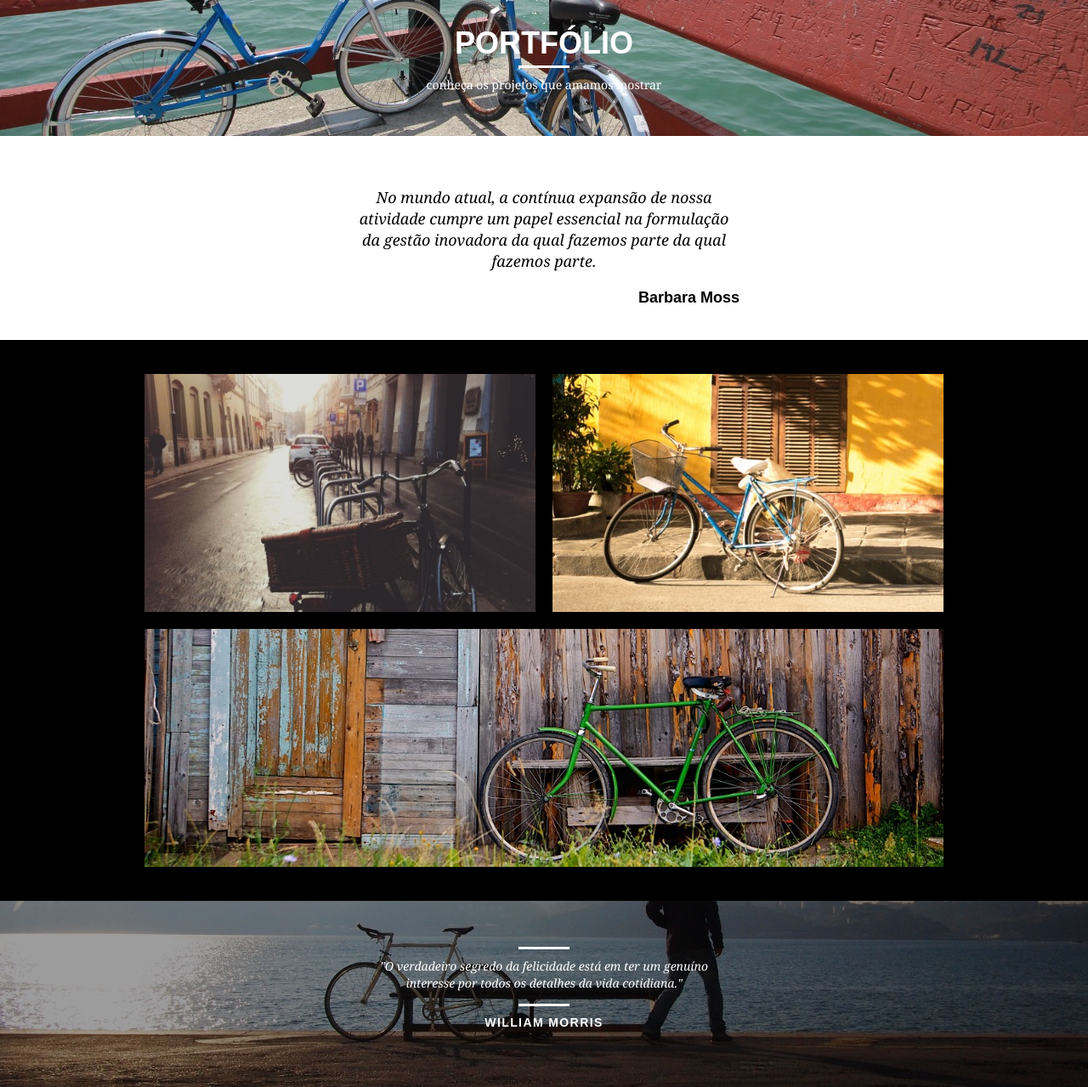
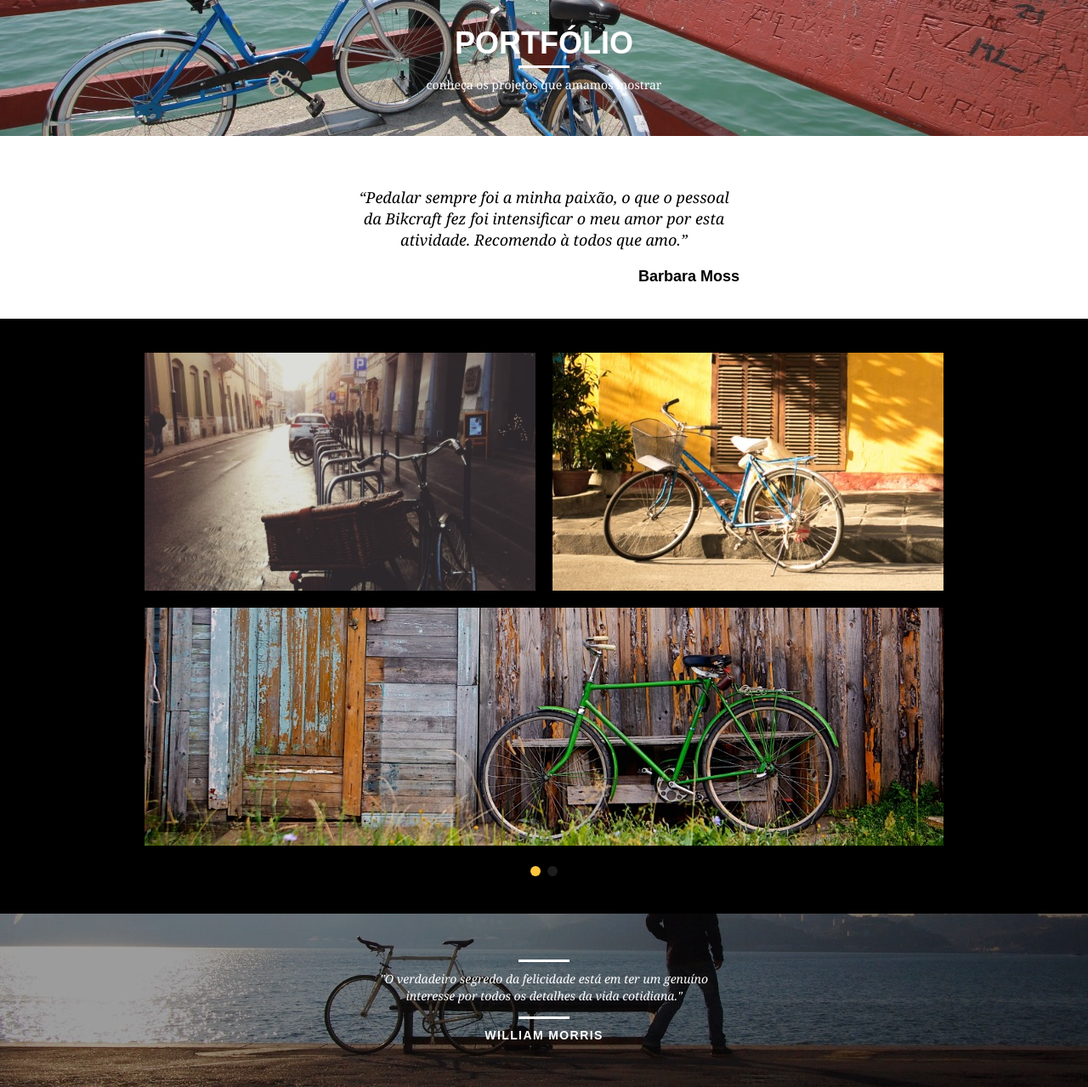
Before and after one commit to JoaoLucasLD/Origamid-Bikcraft, a PHP site: page /portfolio.html in a window 1280 px wide. Shown: the part 92-1371 px from the top of the page at 85% size. Run offline with PHP 8.4, Linux system fonts and the light colour scheme.

Commit message:
Implementado animações utilizando Javascript

```diff
--- a/css/portfolio.css
+++ b/css/portfolio.css
@@ -1,27 +1,26 @@
 .interna_portfolio {
-  background: url(../img/bg-portfolio.jpg) no-repeat center;
+  background: url('../img/bg-portfolio.jpg') no-repeat center;
   background-size: cover;
 }
 
-.quote_cliente {
+.quote_clientes {
   padding: 60px 0;
   max-width: 460px;
   margin: 0 auto;
 }
 
-.quote_cliente p {
+.quote_clientes p {
   text-align: center;
-  font-family: Georgia, 'Times New Roman', Times, serif;
+  font-family: Georgia, 'Times New Roman', serif;
   font-size: 18px;
   line-height: 25px;
   font-style: italic;
   margin-bottom: 20px;
 }
 
-.quote_cliente cite {
+.quote_clientes cite {
   font-size: 18px;
   font-weight: bold;
-  text-align: right;
   float: right;
   font-style: normal;
 }
--- a/css/style.css
+++ b/css/style.css
@@ -390,3 +390,59 @@ img {
   background: #fec63e;
   padding: 20px 0;
 }
+
+/*  Javascript */
+
+.js [data-slide] {
+  position: relative;
+}
+.js [data-slide] > * {
+  position: absolute;
+  top: 0px;
+  opacity: 0;
+}
+.js [data-slide] > .active {
+  position: relative;
+  opacity: 1;
+  transition: opacity 500ms;
+  z-index: 1;
+}
+
+.js [data-slide-nav] {
+  display: block;
+  text-align: center;
+  margin-top: 20px;
+}
+
+.js [data-slide-nav] button {
+  display: inline-block;
+  width: 12px;
+  height: 12px;
+  margin: 4px;
+  border: none;
+  padding: 0px;
+  border-radius: 6px;
+  text-indent: -99px;
+  overflow: hidden;
+  background: #1d1d1d;
+}
+
+.js [data-slide-nav] button.active {
+  background: #fec63e;
+}
+
+.js [data-anime] {
+  opacity: 0;
+  transform: translate3d(0, -20px, 0);
+}
+
+.js .fadeInDown {
+  transform: translate3d(0, -20px, 0);
+}
+
+.js .anime {
+  opacity: 1;
+  transform: none;
+
+  transition: opacity 800ms, transform 800ms;
+}
--- /dev/null
+++ b/js/script.js
@@ -0,0 +1,16 @@
+if (window.SimpleSlide) {
+  new SimpleSlide({
+    slide: 'quote',
+    time: 5000,
+  });
+
+  new SimpleSlide({
+    slide: 'portfolio',
+    time: 5000,
+    nav: true,
+  });
+}
+
+if (window.SimpleAnime) {
+  new SimpleAnime();
+}
--- /dev/null
+++ b/js/simple-anime.js
@@ -0,0 +1 @@
+window.SimpleAnime=class{constructor(){this.items=document.querySelectorAll("[data-anime]"),this.init()}animateItems(){this.items.forEach(t=>{const e=Number(t.getAttribute("data-anime"));isNaN(e)||setTimeout(()=>{t.classList.add("anime")},e)})}handleVisibility(){void 0!==document.visibilityState?"visible"===document.visibilityState&&this.animateItems():this.animateItems()}init(){this.handleVisibility=this.handleVisibility.bind(this),this.handleVisibility(),document.addEventListener("visibilitychange",this.handleVisibility)}}
--- a/portfolio.html
+++ b/portfolio.html
@@ -10,6 +10,9 @@
     <link rel="stylesheet" href="css/style.css" />
     <link rel="stylesheet" href="css/portfolio.css" />
     <link rel="stylesheet" href="css/responsivo.css" />
+    <script>
+      document.documentElement.classList.add('js');
+    </script>
     <title>Bikcraft -Portfólio</title>
   </head>
   <body>
@@ -32,24 +35,53 @@
 
     <section class="introducao-interna interna_portfolio">
       <div class="container">
-        <h1>Portfólio</h1>
-        <p>conheça os projetos que amamos mostrar</p>
+        <h1 data-anime="400" class="fadeInDown">Portfólio</h1>
+        <p data-anime="800" class="fadeInDown">
+          conheça os projetos que amamos mostrar
+        </p>
       </div>
     </section>
 
-    <section class="container">
-      <blockquote class="quote_cliente">
+    <section class="container fadeInDown" data-slide="quote" data-anime="1200">
+      <blockquote class="quote_clientes">
         <p>
-          No mundo atual, a contínua expansão de nossa atividade cumpre um papel
-          essencial na formulação da gestão inovadora da qual fazemos parte da
-          qual fazemos parte.
+          “Pedalar sempre foi a minha paixão, o que o pessoal da Bikcraft fez
+          foi intensificar o meu amor por esta atividade. Recomendo à todos que
+          amo.”
         </p>
         <cite>Barbara Moss</cite>
+      </blockquote>
+      <blockquote class="quote_clientes">
+        <p>
+          “Nada melhor do que dar um rolê com a minha Bikcraft na orla. Essa é a
+          minha companheira mais fiel, nunca me traiu e está sempre a minha
+          disposição.”
+        </p>
+        <cite>Jhony Rato</cite>
+      </blockquote>
+      <blockquote class="quote_clientes">
+        <p>
+          “Aqueles que ainda não possuem uma Bikcraft, não sabem o que estão
+          perdendo. A precisão é absurda e a velocidade transcendental. Nunca
+          vida nada igual.”
+        </p>
+        <cite>Bernardo</cite>
       </blockquote>
     </section>
 
     <section class="portfolio">
-      <div class="container">
+      <div class="container" data-slide="portfolio">
+        <ul class="portfolio_lista">
+          <li class="grid-8">
+            <img src="img/portfolio/retro.jpg" alt="Bicicleta Retro" />
+          </li>
+          <li class="grid-8">
+            <img src="img/portfolio/passeio.jpg" alt="Bicicleta Passeio" />
+          </li>
+          <li class="grid-16">
+            <img src="img/portfolio/esporte.jpg" alt="Bicicleta Esporte" />
+          </li>
+        </ul>
         <ul class="portfolio_lista">
           <li class="grid-8">
             <img src="img/portfolio/retro.jpg" alt="Bicicleta Retro" />
@@ -130,5 +162,9 @@
         </div>
       </div>
     </footer>
+
+    <script src="js/simple-anime.js"></script>
+    <script src="js/simple-slide.js"></script>
+    <script src="js/script.js"></script>
   </body>
 </html>
```
Also changed, not shown: contato.html (+8 -3 lines), index.html (+10 -4 lines), js/simple-slide.js (added, +1 -0 lines), produtos.html (+10 -4 lines), sobre.html (+8 -4 lines).
